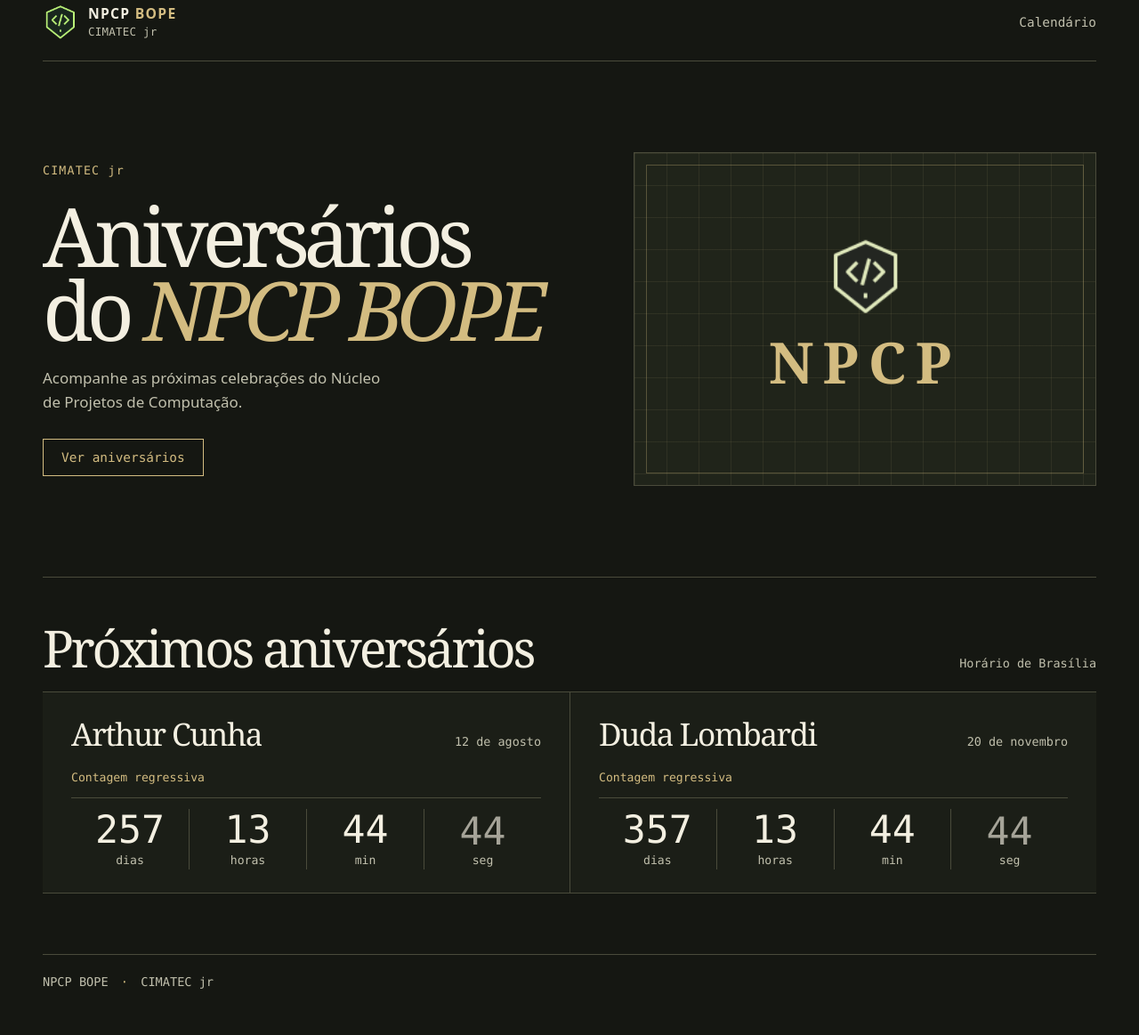
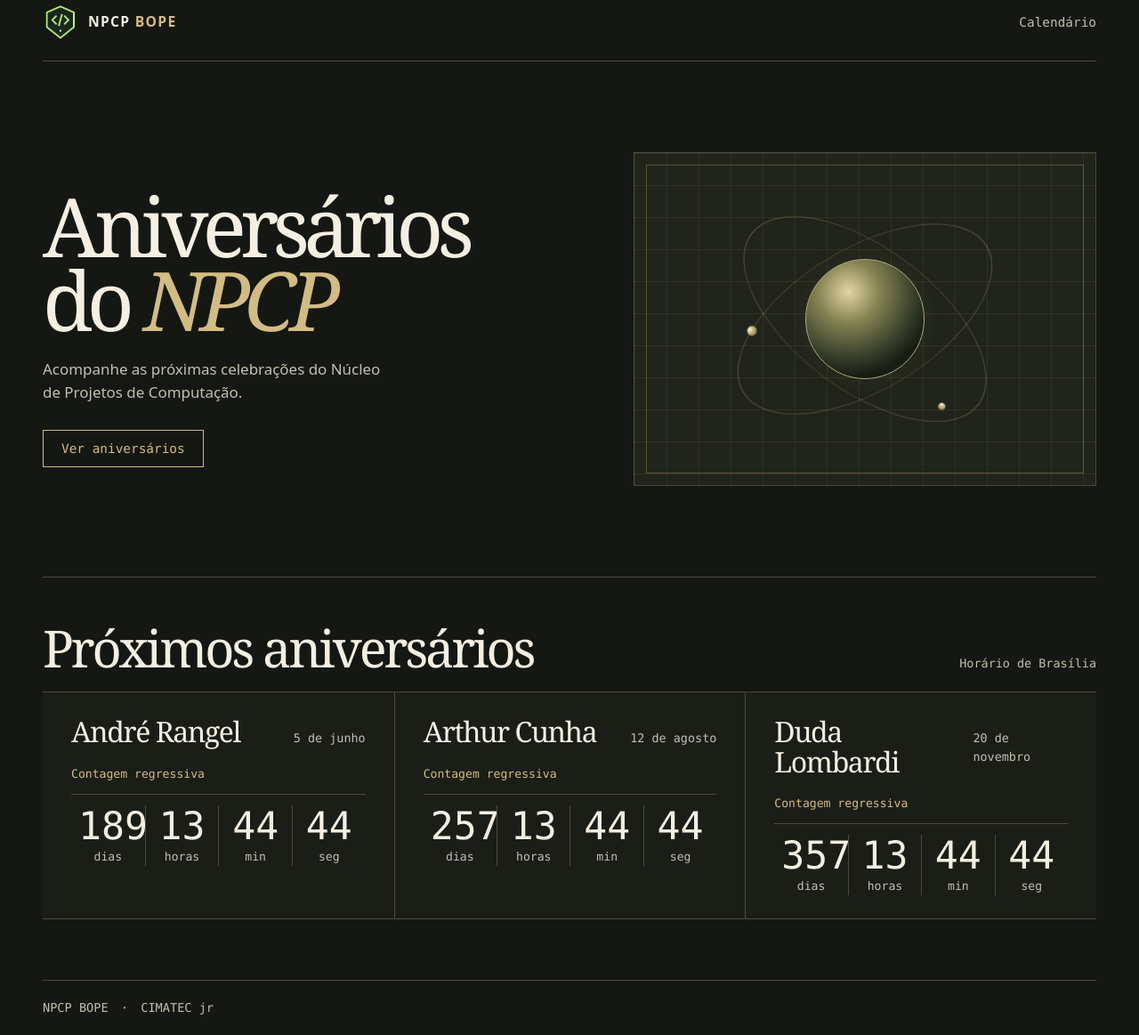
Before and after one commit to arthurcunha88/contagem-de-aniversario-bope, a plain HTML site: page dist/index.html in a window 1280 px wide. Shown: the part 19-1182 px from the top of the page at 89% size. Before the commit the page ends 1153 px from the top, so only its background shows below. Drawn offline with Linux system fonts and the light colour scheme.

Commit message:
Adiciona André Rangel e animações orbitais ao calendário

```diff
--- a/dist/app.js
+++ b/dist/app.js
@@ -2,6 +2,7 @@
 
 
 const defaults                      = [
+  { id: "andre", day: 5, month: 6 },
   { id: "arthur", day: 12, month: 8 },
   { id: "duda", day: 20, month: 11 },
 ];
@@ -9,16 +10,14 @@ const storageKey = "npcpbope:birthday-records:v1";
 
 try {
   const stored                          = JSON.parse(localStorage.getItem(storageKey) ?? "null");
-  const compatible = Array.isArray(stored) && defaults.every(({ id, day, month }) =>
-    stored.some((member) => member?.id === id && (
+  const records = defaults.map(({ id, day, month }) =>
+    (Array.isArray(stored) && stored.find((member) => member?.id === id && (
       (member.day === day && member.month === month) ||
       (typeof member.birthDate === "string" && member.birthDate.slice(5) ===
         [month, day].map((value) => String(value).padStart(2, "0")).join("-"))
-    )),
+    ))) || { id, day, month },
   );
-  if (!compatible) {
-    localStorage.setItem(storageKey, JSON.stringify(defaults));
-  }
+  localStorage.setItem(storageKey, JSON.stringify(records));
 } catch {
   // The countdown still works when browser storage is unavailable.
 }
@@ -38,7 +37,7 @@ function timeUntilBirthday(month        , day        , now      )
 
   const passed = current.month > month || (current.month === month && current.day > day);
   const targetYear = current.year + Number(passed);
-  // Brasília midnight for the August and November dates is 03:00 UTC.
+  // Brasília midnight is 03:00 UTC under the current rules.
   const midnight = Date.UTC(targetYear, month - 1, day, 3);
   const seconds = Math.ceil((midnight - now.getTime()) / 1000);
   return [
@@ -81,3 +80,35 @@ function render() {
 render();
 setInterval(render, 1000);
 document.addEventListener("visibilitychange", render);
+
+const reducedMotion = window.matchMedia("(prefers-reduced-motion: reduce)");
+const art = document.querySelector             (".art");
+const reveal = document.querySelectorAll             (".section-head, .card");
+
+if (typeof IntersectionObserver === "function") {
+  const observer = new IntersectionObserver((entries) => {
+    for (const entry of entries) {
+      entry.target.classList.toggle("in-view", entry.isIntersecting);
+    }
+  }, { threshold: 0.14 });
+  reveal.forEach((element) => observer.observe(element));
+}
+
+if (art) {
+  let frame = 0;
+  function moveField() {
+    if (frame) return;
+    frame = requestAnimationFrame(() => {
+      frame = 0;
+      if (reducedMotion.matches) {
+        art?.style.removeProperty("--field-shift");
+        return;
+      }
+      const offset = Math.min(window.scrollY * 0.1, 35);
+      art?.style.setProperty("--field-shift", `${offset}px`);
+    });
+  }
+  window.addEventListener("scroll", moveField, { passive: true });
+  reducedMotion.addEventListener("change", moveField);
+  moveField();
+}
--- a/dist/index.html
+++ b/dist/index.html
@@ -4,12 +4,12 @@
   <meta charset="utf-8">
   <meta name="viewport" content="width=device-width, initial-scale=1">
   <meta name="theme-color" content="#151712">
-  <title>CIMATEC jr | Aniversários do NPCP BOPE</title>
-  <meta name="description" content="Acompanhe a contagem regressiva para os aniversários de Arthur Cunha e Duda Lombardi no Núcleo de Projetos de Computação da CIMATEC jr.">
+  <title>Aniversários do NPCP</title>
+  <meta name="description" content="Acompanhe a contagem regressiva para os aniversários de André Rangel, Arthur Cunha e Duda Lombardi no Núcleo de Projetos de Computação.">
   <meta property="og:type" content="website">
   <meta property="og:locale" content="pt_BR">
-  <meta property="og:site_name" content="CIMATEC jr">
-  <meta property="og:title" content="CIMATEC jr | Aniversários do NPCP BOPE">
+  <meta property="og:site_name" content="NPCP">
+  <meta property="og:title" content="Aniversários do NPCP">
   <meta property="og:description" content="Confira as próximas datas e celebre quem faz parte do nosso núcleo.">
   <meta name="twitter:card" content="summary">
   <link rel="canonical" href="https://contagem-de-aniversario-bope.vercel.app/">
@@ -20,25 +20,34 @@
 </head>
 <body>
   <header class="shell masthead">
-    <a class="brand" href="./"><img class="mark" src="bope-icon.png" width="40" height="40" alt=""><span>NPCP <span class="accent">BOPE</span><small>CIMATEC jr</small></span></a>
+    <a class="brand" href="./"><img class="mark" src="bope-icon.png" width="40" height="40" alt=""><span>NPCP <span class="accent">BOPE</span></span></a>
     <nav aria-label="Navegação principal"><a class="nav" href="#calendario">Calendário</a></nav>
   </header>
   <main class="shell">
     <section class="hero" aria-labelledby="titulo">
       <div>
-        <p class="eyebrow">CIMATEC jr</p>
-        <h1 id="titulo">Aniversários<br>do <em>NPCP BOPE</em></h1>
+        <h1 id="titulo">Aniversários<br>do <em>NPCP</em></h1>
         <p class="intro">Acompanhe as próximas celebrações do Núcleo de Projetos de Computação.</p>
         <a class="cta" href="#calendario">Ver aniversários</a>
       </div>
       <div class="art" aria-hidden="true">
-        <img class="insignia" src="bope-icon.png" width="64" height="64" alt="">
-        <span>NPCP</span>
+        <div class="orbital-field">
+          <div class="orbit orbit-one"><i></i></div>
+          <div class="orbit orbit-two"><i></i></div>
+          <div class="orb"></div>
+        </div>
       </div>
     </section>
     <section id="calendario" aria-labelledby="agenda">
       <div class="section-head"><h2 id="agenda">Próximos aniversários</h2><p>Horário de Brasília</p></div>
       <div class="cards">
+        <article class="card" data-member="andre">
+          <div class="person"><h3>André Rangel</h3><time datetime="06-05">5 de junho</time></div>
+          <p class="status">Contagem regressiva</p>
+          <div class="timer" role="timer" aria-label="Tempo até o aniversário de André Rangel">
+            <span><b>–</b>dias</span><span><b>–</b>horas</span><span><b>–</b>min</span><span><b>–</b>seg</span>
+          </div>
+        </article>
         <article class="card" data-member="arthur">
           <div class="person"><h3>Arthur Cunha</h3><time datetime="08-12">12 de agosto</time></div>
           <p class="status">Contagem regressiva</p>
--- a/dist/style.css
+++ b/dist/style.css
@@ -21,14 +21,12 @@ a:focus-visible { outline: 2px solid var(--brass); outline-offset: 6px; }
 .shell { width: min(1220px, calc(100% - 96px)); margin-inline: auto; }
 .masthead { display: flex; align-items: center; justify-content: space-between; gap: 18px; min-height: 88px; border-bottom: 1px solid var(--line); }
 .brand { display: flex; align-items: center; gap: 12px; font-size: .98rem; font-weight: 750; letter-spacing: .08em; line-height: 1.2; }
-.brand small { display: block; margin-top: 4px; font: .78rem var(--mono); letter-spacing: .02em; color: var(--muted); }
 .mark { display: block; width: 39px; height: 39px; }
 .accent, .nav:hover { color: var(--brass); }
-.nav, .eyebrow, .section-head p, time, .status, .timer span, figcaption, footer { font-family: var(--mono); }
+.nav, .section-head p, time, .status, .timer span, footer { font-family: var(--mono); }
 .nav { font-size: .9rem; color: var(--muted); padding-block: 14px; }
 .hero { display: grid; grid-template-columns: 1.06fr .94fr; align-items: stretch; gap: clamp(25px, 6vw, 84px); padding-block: clamp(48px, 8vw, 102px); border-bottom: 1px solid var(--line); }
 .hero > div:first-child { align-self: center; }
-.eyebrow { color: var(--brass); letter-spacing: .09em; font-size: .83rem; }
 h1, h2, h3 { font-family: var(--serif); font-weight: 400; }
 h1 { margin: 20px 0 24px; font-size: clamp(2.85rem, 7.2vw, 7rem); letter-spacing: -.075em; line-height: .9; }
 h1 em { color: var(--brass); font-weight: inherit; }
@@ -37,18 +35,59 @@ h1 em { color: var(--brass); font-weight: inherit; }
 .cta:hover { color: var(--background); background: var(--brass); }
 .art { position: relative; display: grid; place-content: center; justify-items: center; gap: 10px; min-height: 375px; margin: 0; overflow: hidden; border: 1px solid var(--line); background-color: #20241a; background-image: linear-gradient(#d3bc8116 1px, transparent 1px), linear-gradient(90deg, #d3bc8116 1px, transparent 1px); background-size: 36px 36px; }
 .art::after { content: ""; position: absolute; inset: 13px; pointer-events: none; border: 1px solid #d3bc8150; }
-.insignia { width: 86px; height: 86px; filter: grayscale(.65) sepia(.2); }
-.art span { font: 700 clamp(2rem, 6vw, 4rem) var(--serif); letter-spacing: .16em; color: var(--brass); }
+.orbital-field {
+  width: clamp(176px, 27vw, 320px);
+  aspect-ratio: 1;
+  position: relative;
+  display: grid;
+  place-items: center;
+  transform: translateY(var(--field-shift, 0px));
+}
+.orb {
+  width: 42%;
+  aspect-ratio: 1;
+  border-radius: 50%;
+  border: 1px solid #acaa79;
+  background: radial-gradient(circle at 36% 27%, #e4d4a2, #858353 27%, #38402b 57%, #171d14 74%);
+  box-shadow: 0 0 28px #c6b37516;
+}
+.orbit {
+  position: absolute;
+  inset: 7% 0;
+  border: 1px solid #b7b18760;
+  border-radius: 50%;
+  transform: rotate(var(--angle)) scaleY(.58);
+  animation: orbit-settle 3.5s cubic-bezier(.2, .7, .3, 1) both;
+}
+.orbit-one { --angle: -31deg; z-index: 1; }
+.orbit-two { --angle: 37deg; }
+.orbit i {
+  position: absolute;
+  width: 11px;
+  height: 11px;
+  left: 12%;
+  top: 14%;
+  border-radius: 50%;
+  background: radial-gradient(circle at 36% 24%, #fff2cd, #a99662 58%, #504627);
+  transform: scaleY(1.72);
+}
+.orbit-two i { left: 89%; top: 65%; width: 8px; height: 8px; }
+@keyframes orbit-settle {
+  from { transform: rotate(calc(var(--angle) - 33deg)) scaleY(.58); }
+  to { transform: rotate(var(--angle)) scaleY(.58); }
+}
+@keyframes arrive { from { opacity: .58; transform: translateY(12px); } }
+.section-head.in-view, .card.in-view:not(.today) { animation: arrive .48s ease-out both; }
 #calendario { padding-block: 50px 68px; scroll-margin-top: 18px; }
 .section-head, .person { display: flex; align-items: baseline; justify-content: space-between; gap: 14px; }
 .section-head { margin-bottom: 20px; }
 h2 { font-size: clamp(2rem, 4.5vw, 3.6rem); line-height: 1; letter-spacing: -.055em; }
 .section-head p, time { font-size: .84rem; color: var(--muted); }
-.cards { display: grid; grid-template-columns: repeat(2, minmax(0, 1fr)); border-block: 1px solid var(--line); }
+.cards { display: grid; grid-template-columns: repeat(3, minmax(0, 1fr)); border-block: 1px solid var(--line); }
 .card { padding: 27px clamp(14px, 3vw, 32px) 26px; background: var(--surface); }
 .card + .card { border-left: 1px solid var(--line); }
 .card.today { outline: 1px solid var(--brass); outline-offset: -1px; animation: celebrate .8s ease-out; }
-h3 { font-size: clamp(1.55rem, 3vw, 2.2rem); letter-spacing: -.045em; line-height: 1.08; }
+h3 { font-size: clamp(1.5rem, 2.5vw, 2.15rem); letter-spacing: -.045em; line-height: 1.08; }
 .status { color: var(--brass); font-size: .82rem; margin: 19px 0 12px; }
 .timer { display: grid; grid-template-columns: repeat(4, minmax(0, 1fr)); border-top: 1px solid var(--line); padding-top: 12px; }
 .timer span { color: var(--muted); padding: 0 8px; text-align: center; font-size: .82rem; }
@@ -65,6 +104,7 @@ footer span { color: var(--brass); padding-inline: 6px; }
   .hero { grid-template-columns: 1fr; }
   .art { min-height: 235px; }
   .person { flex-wrap: wrap; gap: 6px 12px; }
+  .timer span { padding-inline: 4px; }
 }
 @media (max-width: 560px) {
   .shell { width: calc(100% - 32px); }
```
Also changed, not shown: 2 other files.
